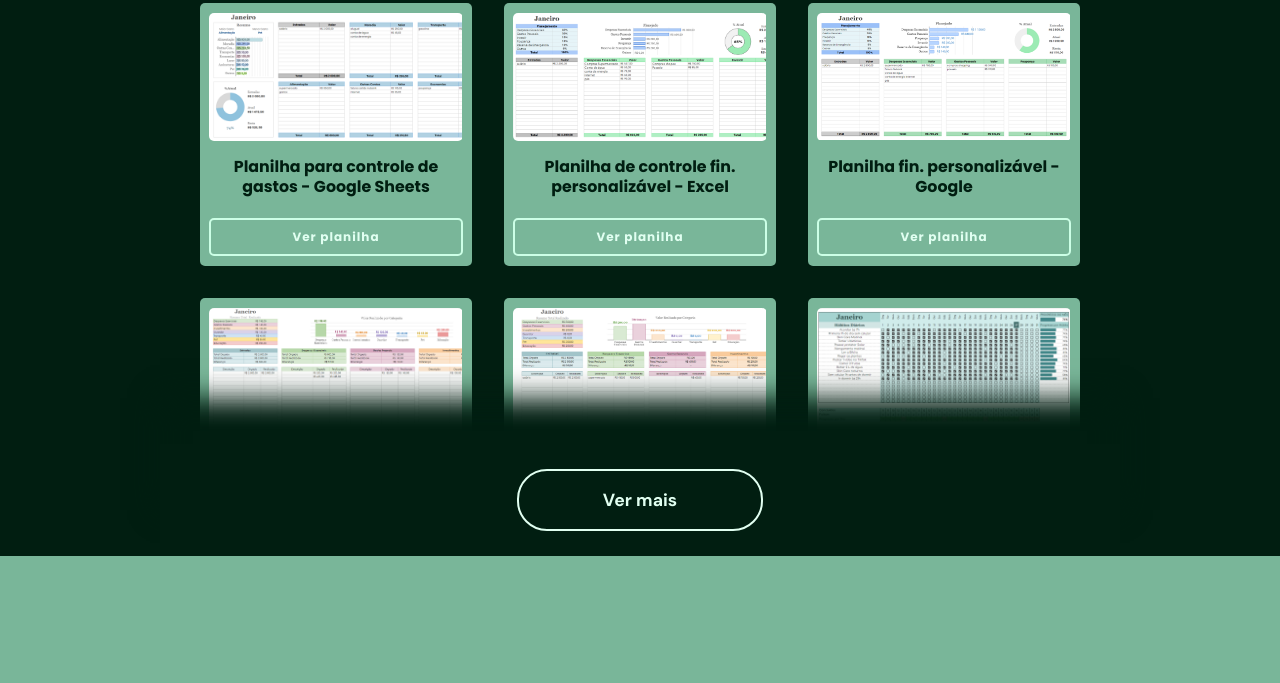
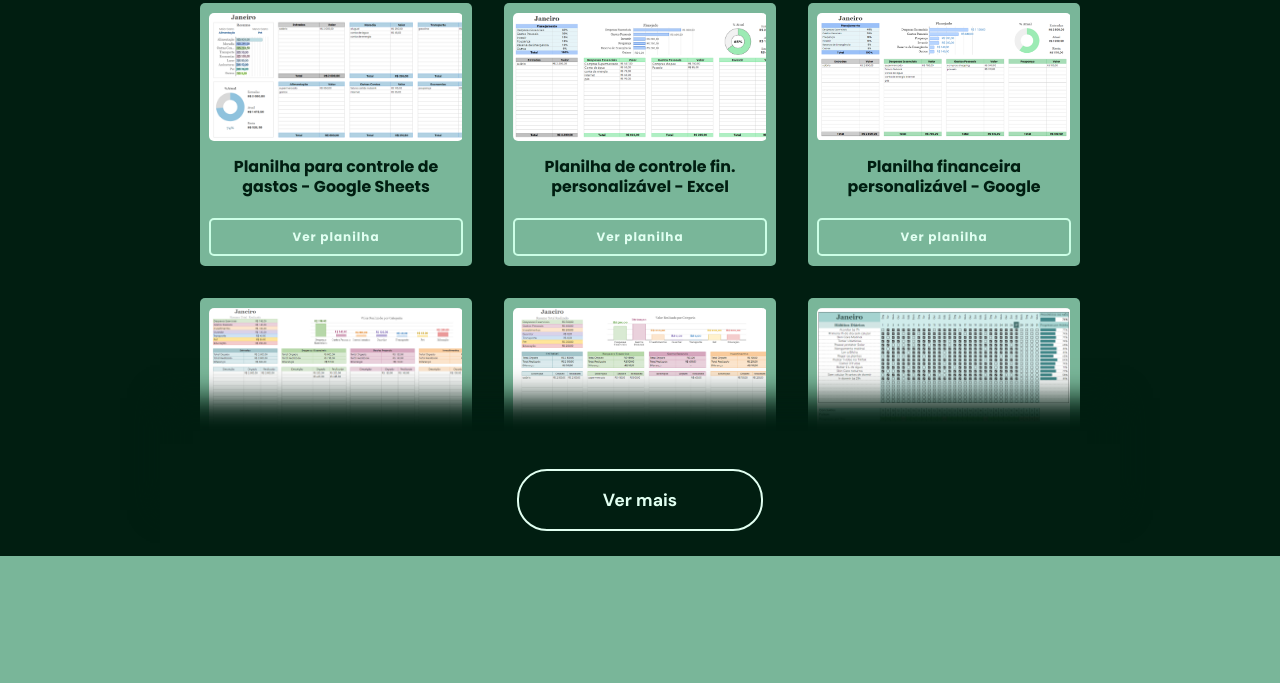
Before and after one commit to jefferson-da-silva-santos/project-jessica-planilhas, a website built with Vite: page index.html in a window 1280 px wide. Shown: the part 2100-2783 px from the top of the page. Built offline with nearby package versions, Linux system fonts and the light colour scheme.

Commit message:
Ajustando os titulos para se adequarem as imagens de dos cards serviços

```diff
--- a/index.html
+++ b/index.html
@@ -239,7 +239,7 @@
               ></div>
               <div class="groupData-text">
                 <h3 class="data-title">
-                  Planilha fin. personalizável - Google
+                  Planilha financeira personalizável - Google
                 </h3>
                 <button class="btn-ver-planilha">Ver planilha</button>
               </div>
```
